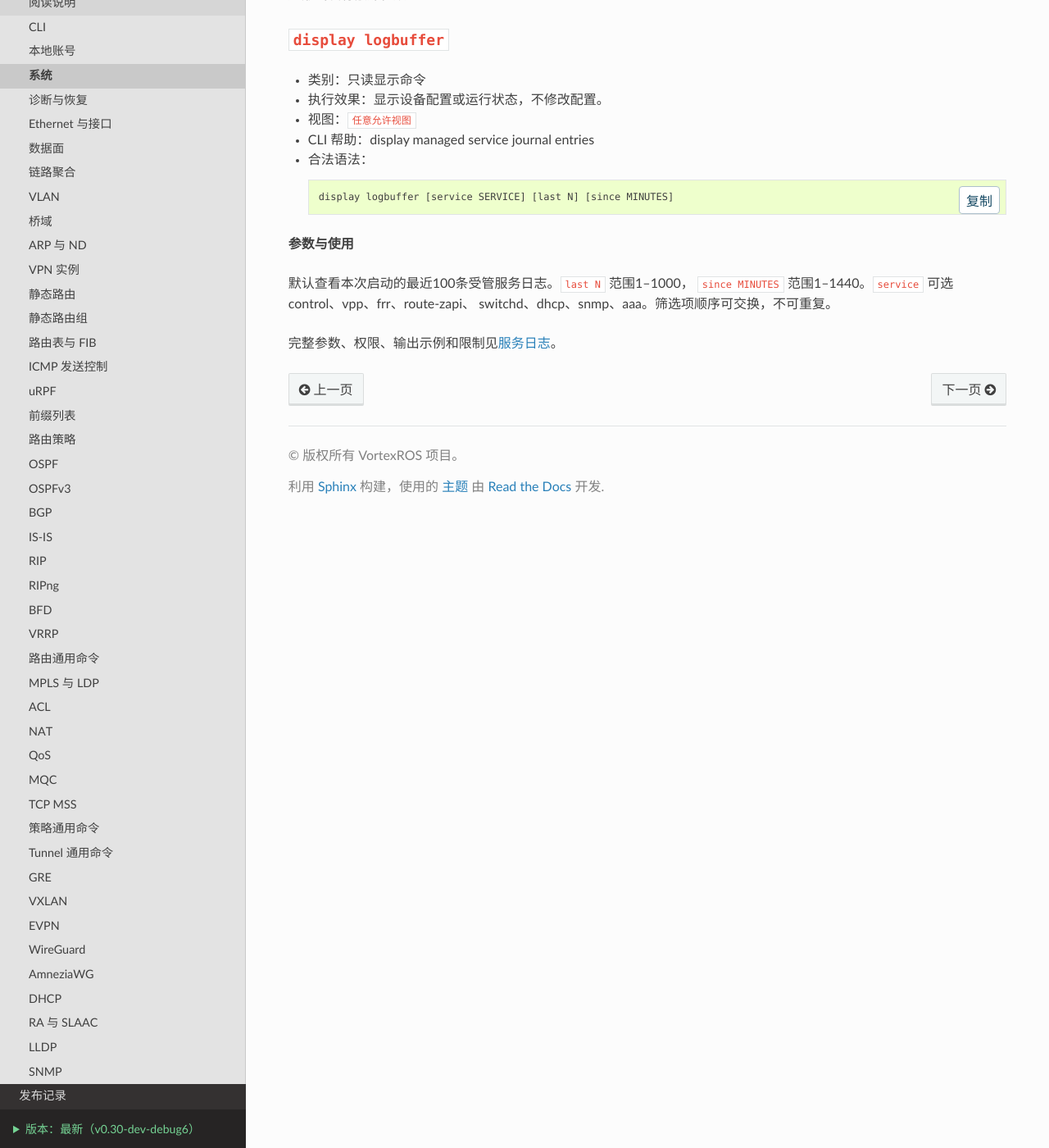
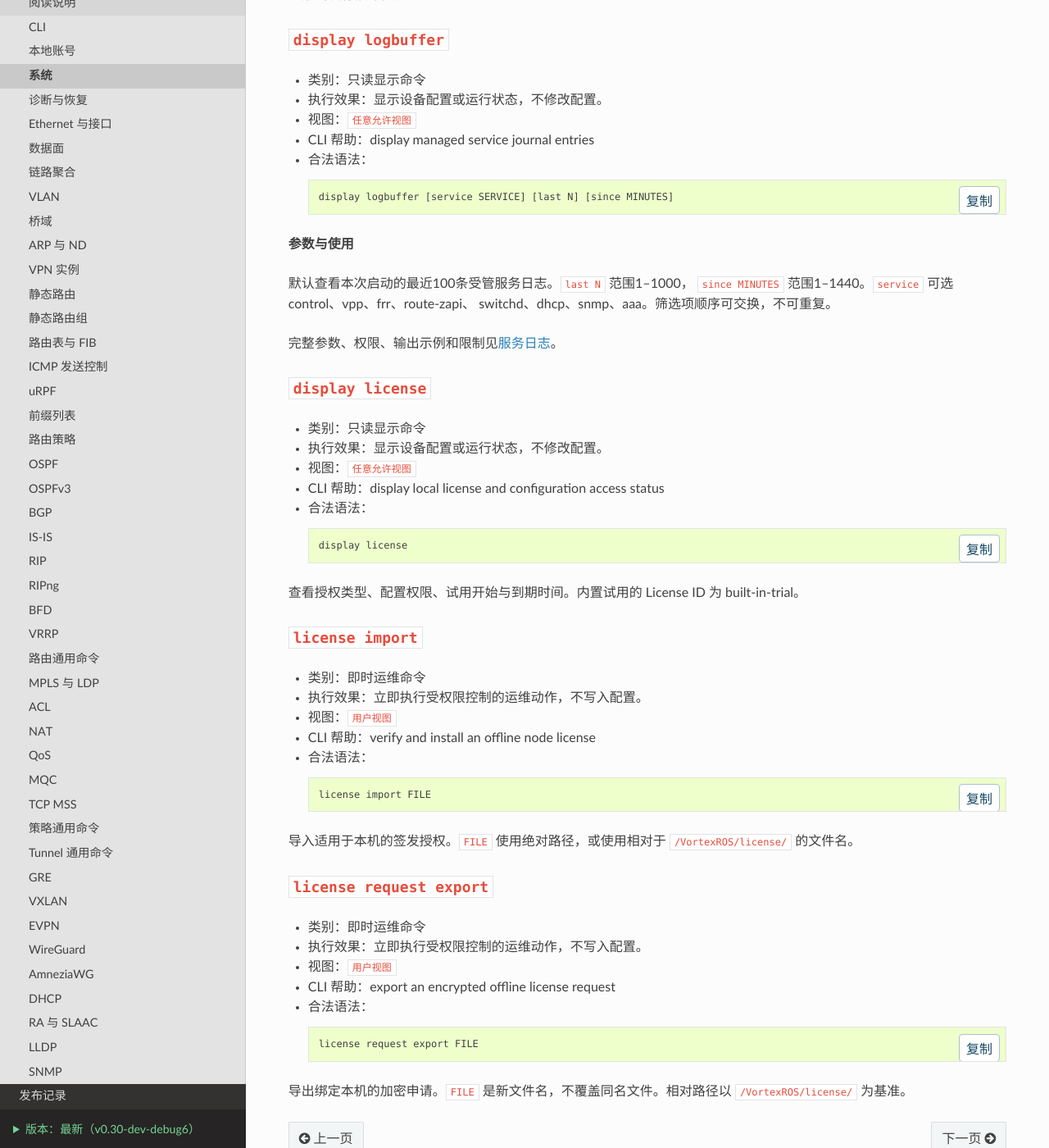
Before and after one commit to opennw-rui/vortexros-docs, a Sphinx documentation site: the page built from docs/operator/reference/system.md, in a window 1280 px wide and 1400 px high, scrolled down 7811 px. Shown: the whole window at 82% size. Built offline with Sphinx 7.4.7 and the Read the Docs theme 3.1.0, drawn with Linux system fonts in a browser that asks for light colours.

Commit message:
Document Debug 9 trial licensing and optical diagnostics

````diff
--- a/docs/operator/reference/system.md
+++ b/docs/operator/reference/system.md
@@ -368,3 +368,45 @@
 switchd、dhcp、snmp、aaa。筛选项顺序可交换，不可重复。
 
 完整参数、权限、输出示例和限制见[服务日志](../operations/logs.md)。
+
+## `display license`
+
+- 类别：只读显示命令
+- 执行效果：显示设备配置或运行状态，不修改配置。
+- 视图：`任意允许视图`
+- CLI 帮助：display local license and configuration access status
+- 合法语法：
+
+  ```text
+  display license
+  ```
+
+查看授权类型、配置权限、试用开始与到期时间。内置试用的 License ID 为 built-in-trial。
+
+## `license import`
+
+- 类别：即时运维命令
+- 执行效果：立即执行受权限控制的运维动作，不写入配置。
+- 视图：`用户视图`
+- CLI 帮助：verify and install an offline node license
+- 合法语法：
+
+  ```text
+  license import FILE
+  ```
+
+导入适用于本机的签发授权。`FILE` 使用绝对路径，或使用相对于 `/VortexROS/license/` 的文件名。
+
+## `license request export`
+
+- 类别：即时运维命令
+- 执行效果：立即执行受权限控制的运维动作，不写入配置。
+- 视图：`用户视图`
+- CLI 帮助：export an encrypted offline license request
+- 合法语法：
+
+  ```text
+  license request export FILE
+  ```
+
+导出绑定本机的加密申请。`FILE` 是新文件名，不覆盖同名文件。相对路径以 `/VortexROS/license/` 为基准。
````
Also changed, not shown: docs/installation/06-first-start.md (+21 -0 lines), docs/operator/ethernet.md (+1 -0 lines), docs/operator/ethernet/transceiver.md (added, +41 -0 lines), docs/operator/reference/commands.md (+1 -1 lines), docs/operator/reference/dynamic-routing.md (+28 -0 lines), docs/operator/reference/interfaces.md (+4 -2 lines).
